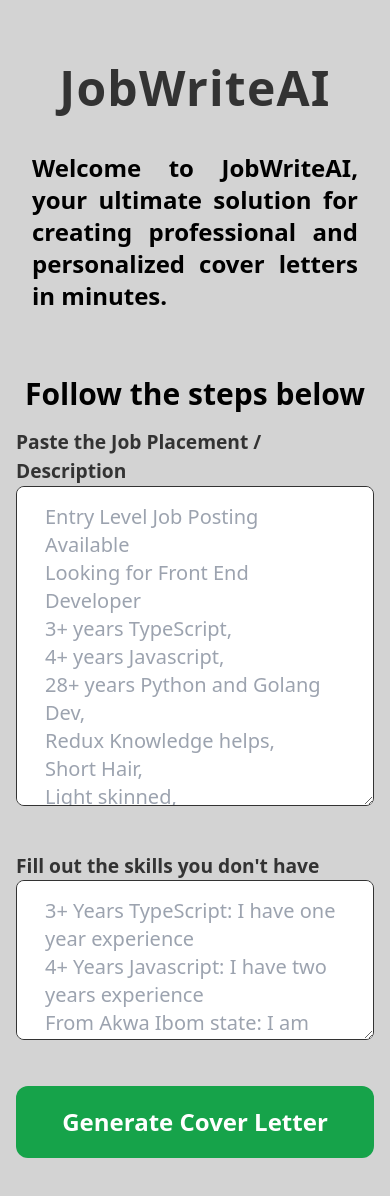
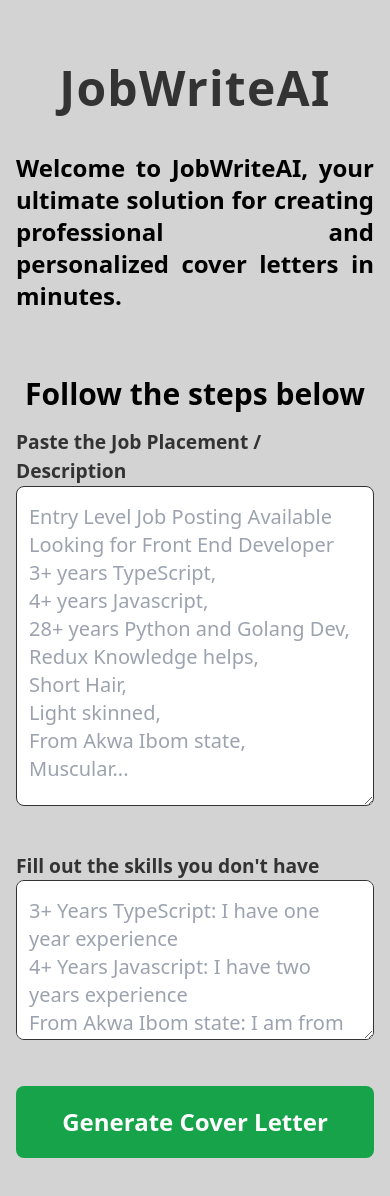
Before and after one commit to Judge-Paul/coverwrite-ai, a React (Vite) app: page / in a window 390 px wide. Built offline with nearby package versions, Linux system fonts and the light colour scheme.

Commit message:
fix: set overflow in modal
Set modal text to scroll when the text is too long

```diff
--- a/src/Components/Form.jsx
+++ b/src/Components/Form.jsx
@@ -73,7 +73,7 @@
                     </label>
                     <textarea
                         name="jobDesc"
-                        className="border focus:border-2 border-[#333333] rounded-lg w-full h-[20rem] px-7 py-4 text-xl md:mt-4"
+                        className="border focus:border-2 border-[#333333] rounded-lg w-full h-[20rem] px-3 md:px-7 py-4 text-xl md:mt-4"
                         placeholder={jobDesc}
                         value={formData.jobDesc}
                         onChange={handleFormChange}
@@ -88,7 +88,7 @@
                     </label>
                     <textarea
                         name="skills"
-                        className="border focus:border-2 border-[#333333] rounded-lg w-full h-[10rem] px-7 py-4 text-xl md:mt-4"
+                        className="border focus:border-2 border-[#333333] rounded-lg w-full h-[10rem] px-3 md:px-7 py-4 text-xl md:mt-4"
                         placeholder={skills}
                         value={formData.skills}
                         onChange={handleFormChange}
@@ -96,7 +96,7 @@
                 </div>
                 <div className="text-center pt-10">
                     <button
-                        className="py-5 w-full md:w-2/5 rounded-xl bg-green-600 text-white text-2xl font-semibold"
+                        className="py-5 w-full md:w-2/5 rounded-lg md:rounded-xl bg-green-600 text-white text-2xl font-semibold"
                         onClick={getCoverLetter}
                     >
                         Generate Cover Letter
--- a/src/Components/Home.jsx
+++ b/src/Components/Home.jsx
@@ -6,7 +6,7 @@
             <h1 className="text-center pt-16 text-5xl font-bold tracking-wide text-[#333333]">
                 JobWriteAI
             </h1>
-            <div className="pt-10 lg:pt-5 px-4 text-justify">
+            <div className="pt-10 lg:pt-5 text-justify">
                 <p className="text-2xl md:text-2xl font-semibold">
                     Welcome to <span className="font-extrabold">JobWriteAI</span>, your ultimate solution for creating professional and personalized cover letters in minutes. <span className="hidden md:inline">Say goodbye to the hassle of writing cover letters from scratch and let our cutting-edge AI technology help you land your dream job. With GPT-3 at the forefront of our platform, we generate cover letters that are tailored to your specific experience and qualifications. Simply input the required information, and our AI will do the rest. Start crafting your winning cover letter now!</span>
                 </p>
--- a/src/Components/Modal.jsx
+++ b/src/Components/Modal.jsx
@@ -1,45 +1,20 @@
 import React from "react";
 
 export default function Modal(props) {
-  const [showModal, setShowModal] = React.useState(false);
   return (
     <>
-      {/* <button
-        className="bg-pink-500 text-white active:bg-pink-600 font-bold uppercase text-sm px-6 py-3 rounded shadow hover:shadow-lg outline-none focus:outline-none mr-1 mb-1 ease-linear transition-all duration-150"
-        type="button"
-        onClick={() => setShowModal(true)}
-      >
-        Open regular modal
-      </button> */}
       {props.showModal ? (
         <>
           <div
             className="justify-center items-center flex overflow-x-hidden overflow-y-auto fixed inset-0 z-50 outline-none focus:outline-none"
           >
             <div className="relative w-auto my-6 mx-auto max-w-3xl">
-              {/*content*/}
               <div className="border-0 rounded-lg shadow-lg relative flex flex-col w-full bg-white outline-none focus:outline-none">
-                {/*header*/}
-                <div className="flex items-start justify-between p-5 border-b border-solid border-slate-200 rounded-t">
-                  <h3 className="text-3xl font-semibold">
-                    Modal Title
-                  </h3>
-                  <button
-                    className="p-1 ml-auto bg-transparent border-0 text-black opacity-5 float-right text-3xl leading-none font-semibold outline-none focus:outline-none"
-                    onClick={props.closeModal}
-                  >
-                    <span className="bg-transparent text-black opacity-5 h-6 w-6 text-2xl block outline-none focus:outline-none">
-                      ×
-                    </span>
-                  </button>
-                </div>
-                {/*body*/}
-                <div className="relative p-6 flex-auto">
+                <div className="relative p-6 h-96 overflow-y-auto">
                   <p className="my-4 text-slate-500 text-lg leading-relaxed">
                     {props.text}
                   </p>
                 </div>
-                {/*footer*/}
                 <div className="flex items-center justify-end p-6 border-t border-solid border-slate-200 rounded-b">
                   <button
                     className="text-red-500 background-transparent font-bold uppercase px-6 py-2 text-sm outline-none focus:outline-none mr-1 mb-1 ease-linear transition-all duration-150"
@@ -47,13 +22,6 @@
                     onClick={props.closeModal}
                   >
                     Close
-                  </button>
-                  <button
-                    className="bg-emerald-500 text-white active:bg-emerald-600 font-bold uppercase text-sm px-6 py-3 rounded shadow hover:shadow-lg outline-none focus:outline-none mr-1 mb-1 ease-linear transition-all duration-150"
-                    type="button"
-                    onClick={props.closeModal}
-                  >
-                    Save Changes
                   </button>
                 </div>
               </div>
```
